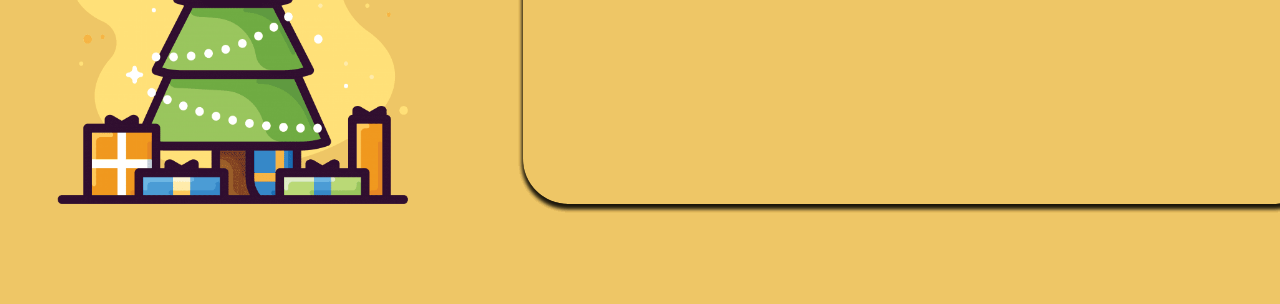
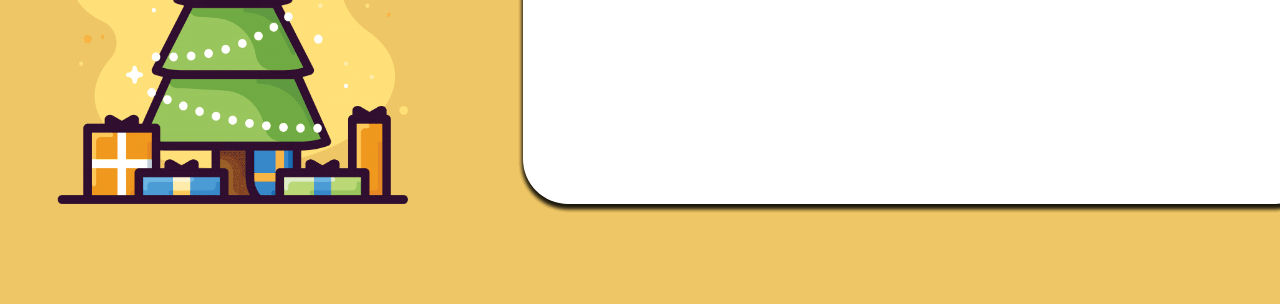
Before and after one commit to fulcrum101/gift_for_teacher, a plain HTML site: page index.html in a window 1280 px wide. Shown: the part 496-800 px from the top of the page. Drawn offline with Linux system fonts and the light colour scheme.

Commit message:
tryintodocardright

```diff
--- a/styles.css
+++ b/styles.css
@@ -19,7 +19,7 @@ img {
   left: 523px;
   top: 341px;
 
-  fill: #ffffff;
+  background-color: #ffffff;
   box-shadow: 0px 4px 4px rgba(0, 0, 0, 0.25), 0px 4px 4px rgba(0, 0, 0, 0.25),
     0px 4px 4px rgba(0, 0, 0, 0.25), 0px 4px 4px rgba(0, 0, 0, 0.25),
     0px 4px 4px rgba(0, 0, 0, 0.25), 0px 4px 4px rgba(0, 0, 0, 0.25),
```
